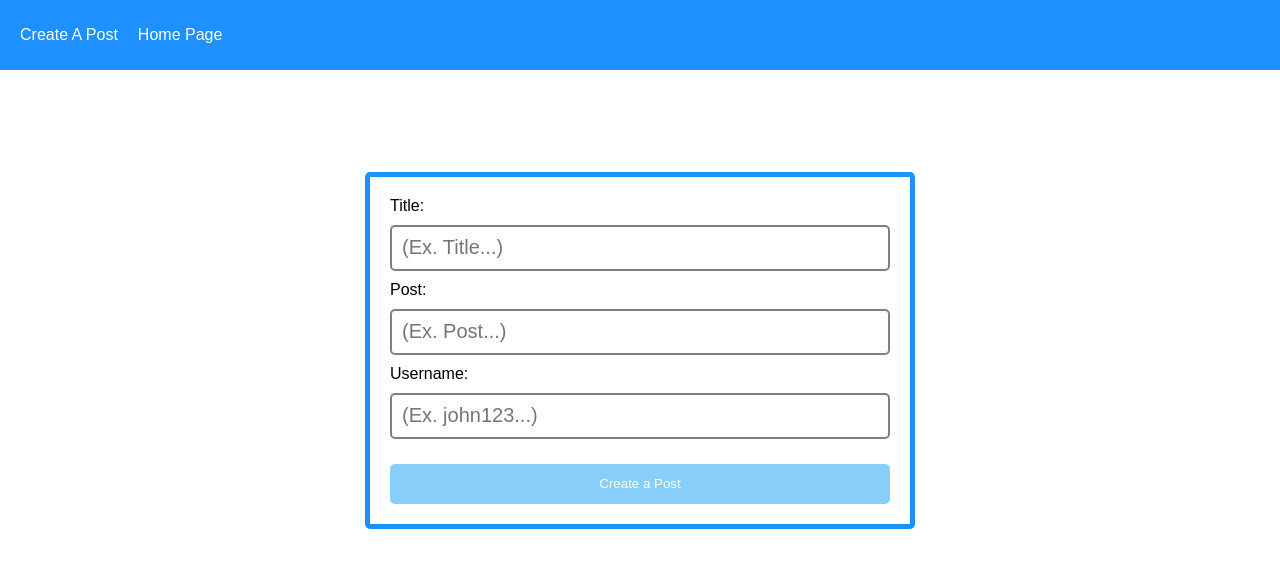
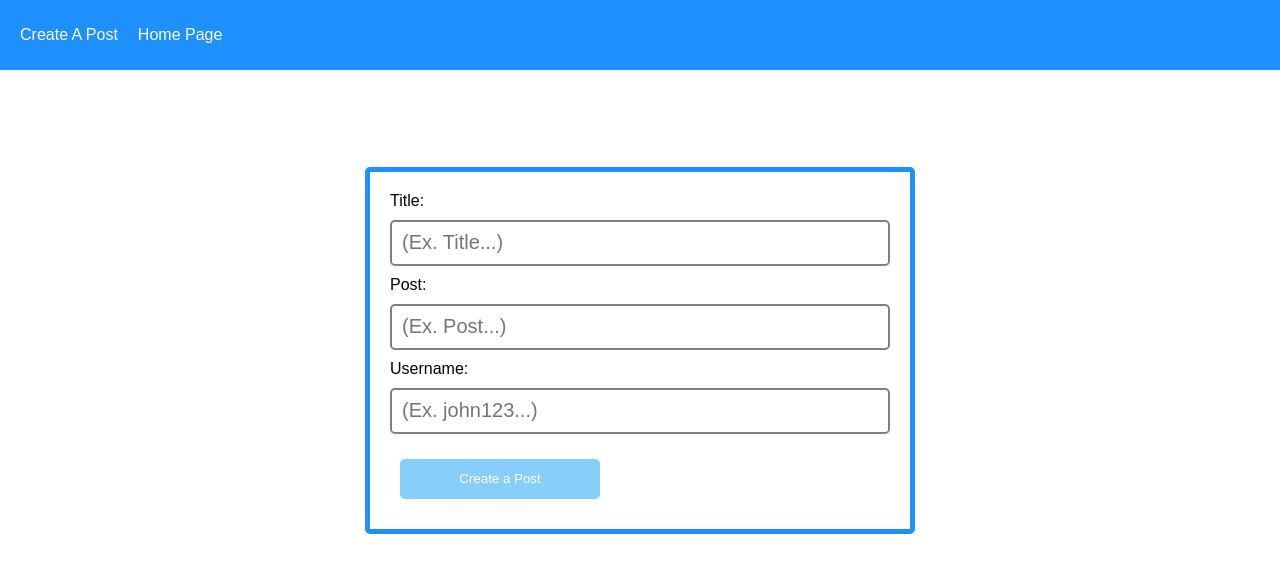
Before and after one commit to gabriel6181997/postapp_frontend, a React (Create React App) app: page /createpost in a window 1280 px wide. Shown: the top 572 px of the page. Built offline with nearby package versions, Linux system fonts and the light colour scheme.

Commit message:
💄 Add CSS for comments and login page

```diff
--- a/src/App.css
+++ b/src/App.css
@@ -141,6 +141,50 @@ span {
   height: calc(100vh - 70px);
   display: grid;
   place-items: center;
+  display: flex;
+  flex-direction: column;
+}
+
+.rightSide .addCommentContainer {
+  flex: 20%;
+  width: 100%;
+  display: grid;
+  place-items: center;
+  margin-top: 25px;
+}
+
+.addCommentContainer input,
+button {
+  width: 200px;
+  height: 50px;
+  border-radius: 8px;
+  border: none;
+}
+
+.addCommentContainer button {
+  background-color: dodgerblue;
+  color: white;
+}
+
+.addCommentContainer input {
+  border: 2px solid dodgerblue;
+}
+
+.rightSide .listOfComments {
+  flex: 80%;
+  width: 100%;
+  display: flex;
+  flex-direction: column;
+  align-items: center;
+}
+
+.listOfComments .comment {
+  width: 70%;
+  height: auto;
+  padding: 30px;
+  border: 1px solid lightgray;
+  border-radius: 5px;
+  margin-top: 20px;
 }
 
 #individual {
@@ -156,3 +200,32 @@ span {
 #individual .body {
   font-size: 25px;
 }
+
+/* LOGIN */
+
+.loginContainer {
+  display: flex;
+  align-items: center;
+  flex-direction: column;
+  width: 100%;
+  height: 100vh;
+  padding-top: 100px;
+}
+
+.loginContainer input,
+button {
+  width: 200px;
+  height: 50px;
+  border-radius: 8px;
+  border: none;
+  margin: 10px;
+}
+
+.loginContainer button {
+  background-color: dodgerblue;
+  color: white;
+}
+
+.loginContainer input {
+  border: 2px solid dodgerblue;
+}
```
